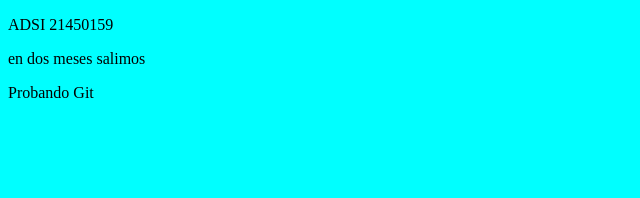
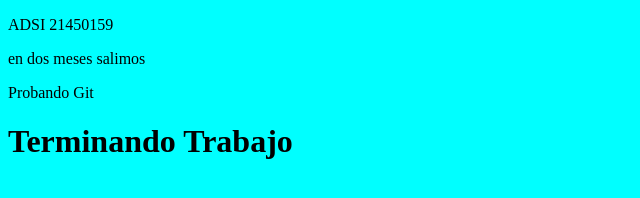
Before and after one commit to Sofia200212/probandogitadsi2, a plain HTML site: page index.html in a window 1280 px wide. Shown: the whole page, without its empty margins (0-640 px from the left). Drawn offline with Linux system fonts and the light colour scheme.

Commit message:
Update index.html
probando html

```diff
--- a/index.html
+++ b/index.html
@@ -11,5 +11,6 @@
     <p>ADSI 21450159</p>
     <p>en dos meses salimos</p>
     <p>Probando Git</p>
+    <h1>Terminando Trabajo</h1>
 </body>
 </html>
```
